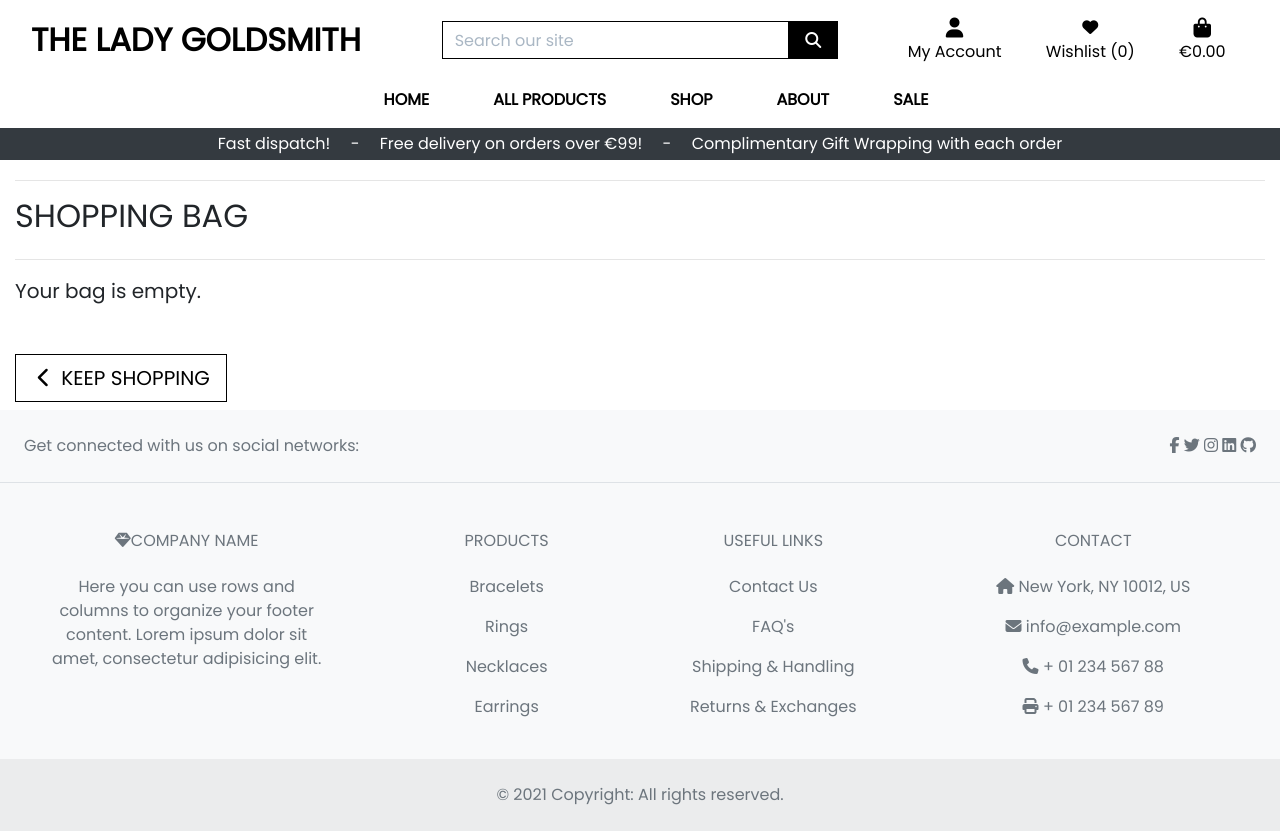
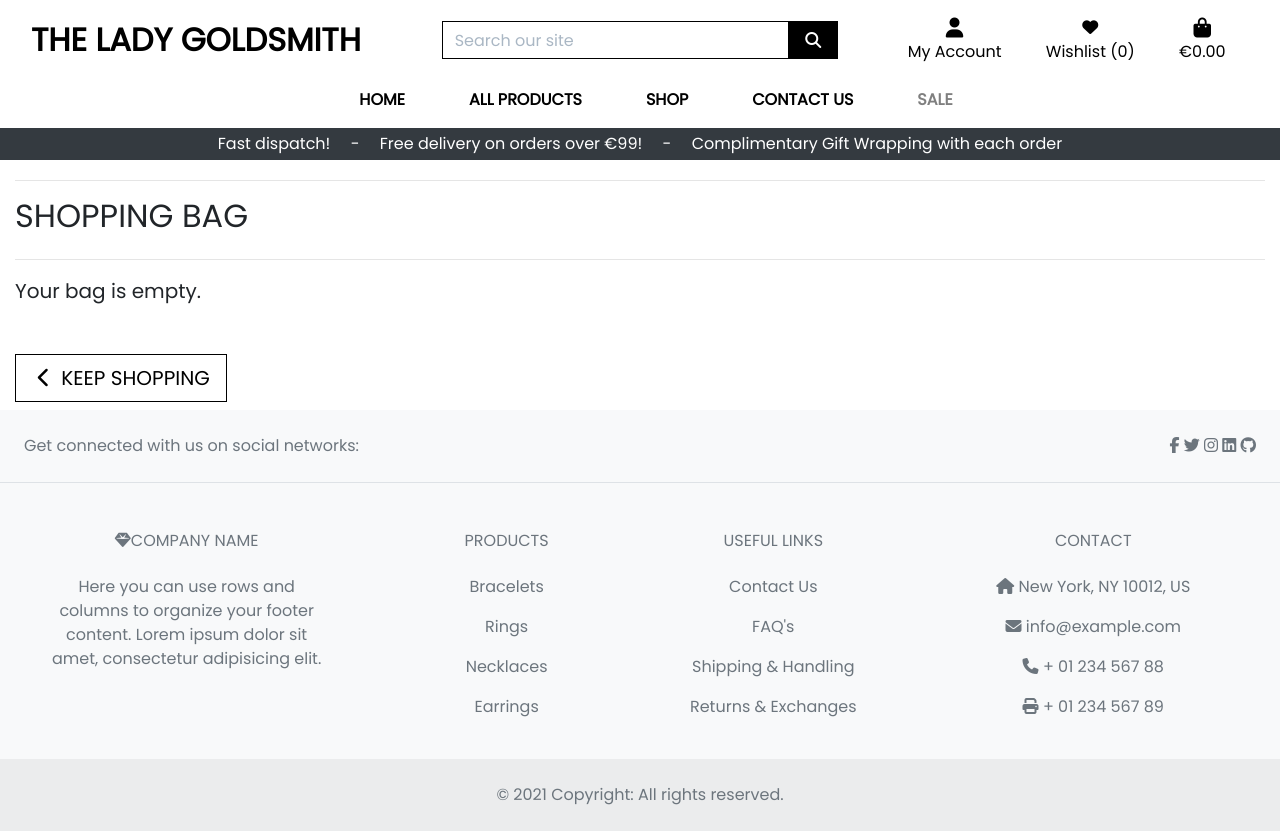
Before and after one commit to moirahartigan/the-lady-goldsmith, a Django app: page /bag/ in a window 1280 px wide. Run offline with Django 3.2, Linux system fonts and the light colour scheme; data that the repository does not hold is empty; parts of the project's set-up code (start-up, migrations or seed data) failed here and were passed over; some libraries are stand-ins or nearby versions.

Commit message:
Adjust nav bar items and change sale colour

```diff
--- a/templates/includes/main-nav.html
+++ b/templates/includes/main-nav.html
@@ -30,26 +30,17 @@
                     <a href="{% url 'products' %}?category=rings" class="dropdown-item">Rings</a>
                     <a href="{% url 'products' %}?category=earrings" class="dropdown-item">Earrings</a>
                     <a href="{% url 'products' %}?category=bracelets" class="dropdown-item">Bracelets</a>
-                    <a href="{% url 'products' %}?category=gift_cards" class="dropdown-item">Gift Cards</a>
                 </div>
             </li>
             <!-- About dropdown menu  -->
             <li class="nav-item dropdown">
-                <a class="logo-font font-weight-bold nav-link text-black mr-5" href="#" id="about-link" data-toggle="dropdown" aria-haspopup="true" aria-expanded="false">
-                    About
+                <a class="logo-font font-weight-bold nav-link text-black mr-5" href="{% url 'contact' %}" id="contact-link" aria-haspopup="true" aria-expanded="false">
+                    Contact Us
                 </a>
-                <div class="dropdown-menu border-0" aria-labelledby="about-link">
-                    <a href="{% url 'contact' %}?category=contact" class="dropdown-item">Contact Us</a>
-                    <a href="{% url 'products' %}?category=faq" class="dropdown-item">FAQ</a>
-                    <a href="{% url 'products' %}?category=care_instructions" class="dropdown-item">Care Instructions</a>
-                    <a href="{% url 'products' %}?category=returns" class="dropdown-item">Returns</a>
-                </div>
             </li>
-
-            <!-- Sale dropdown menu  -->
-
+            <!-- Sale -->
             <li class="nav-item">
-                <a class="logo-font font-weight-bold nav-link text-black" href="{% url 'sale_items' %}" id="sale-link" aria-haspopup="true" aria-expanded="false">
+                <a class="logo-font font-weight-bold nav-link text-red" href="{% url 'sale_items' %}" id="sale-link" aria-haspopup="true" aria-expanded="false">
                     Sale
                 </a>
             </li>
```
